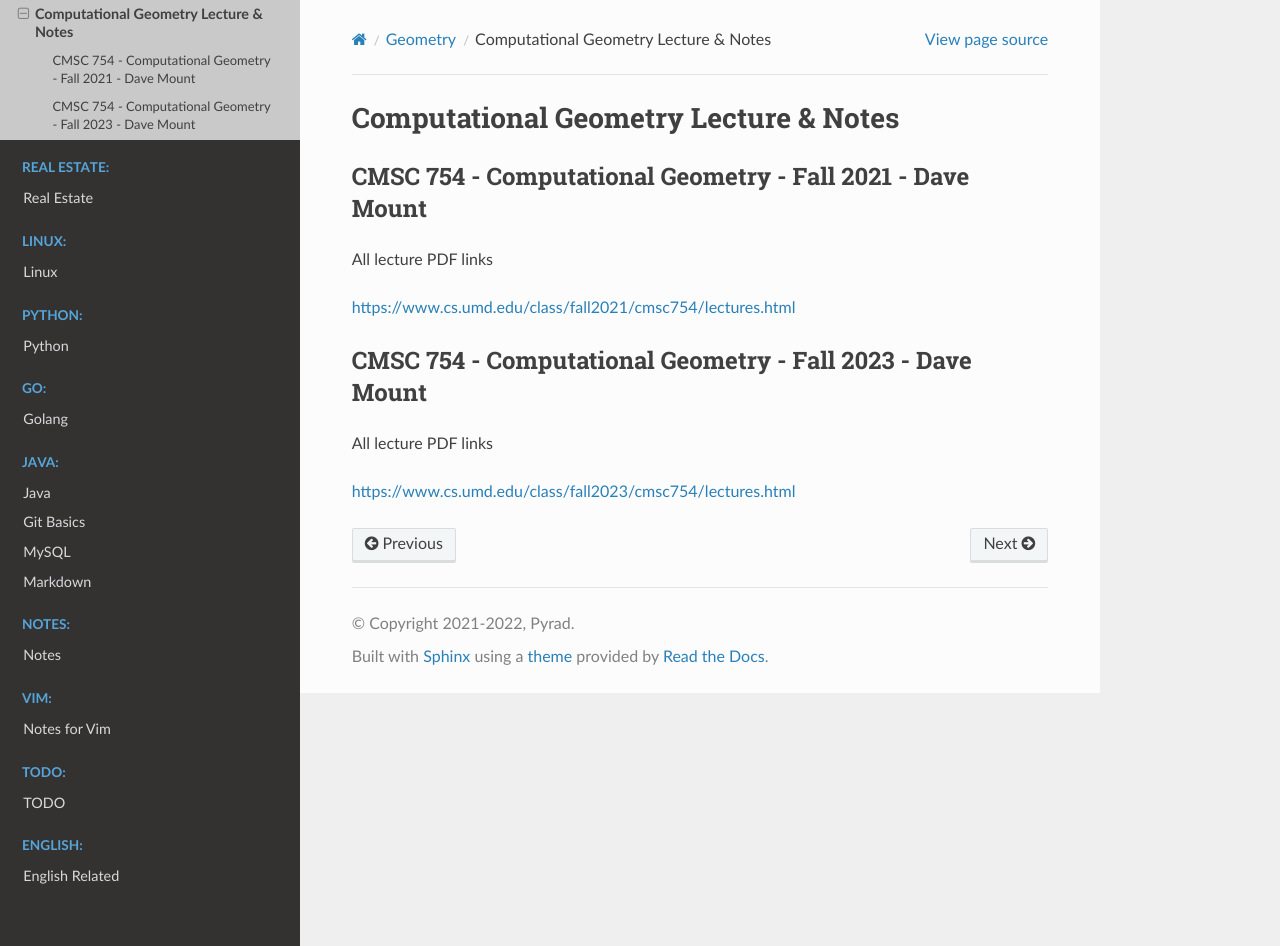
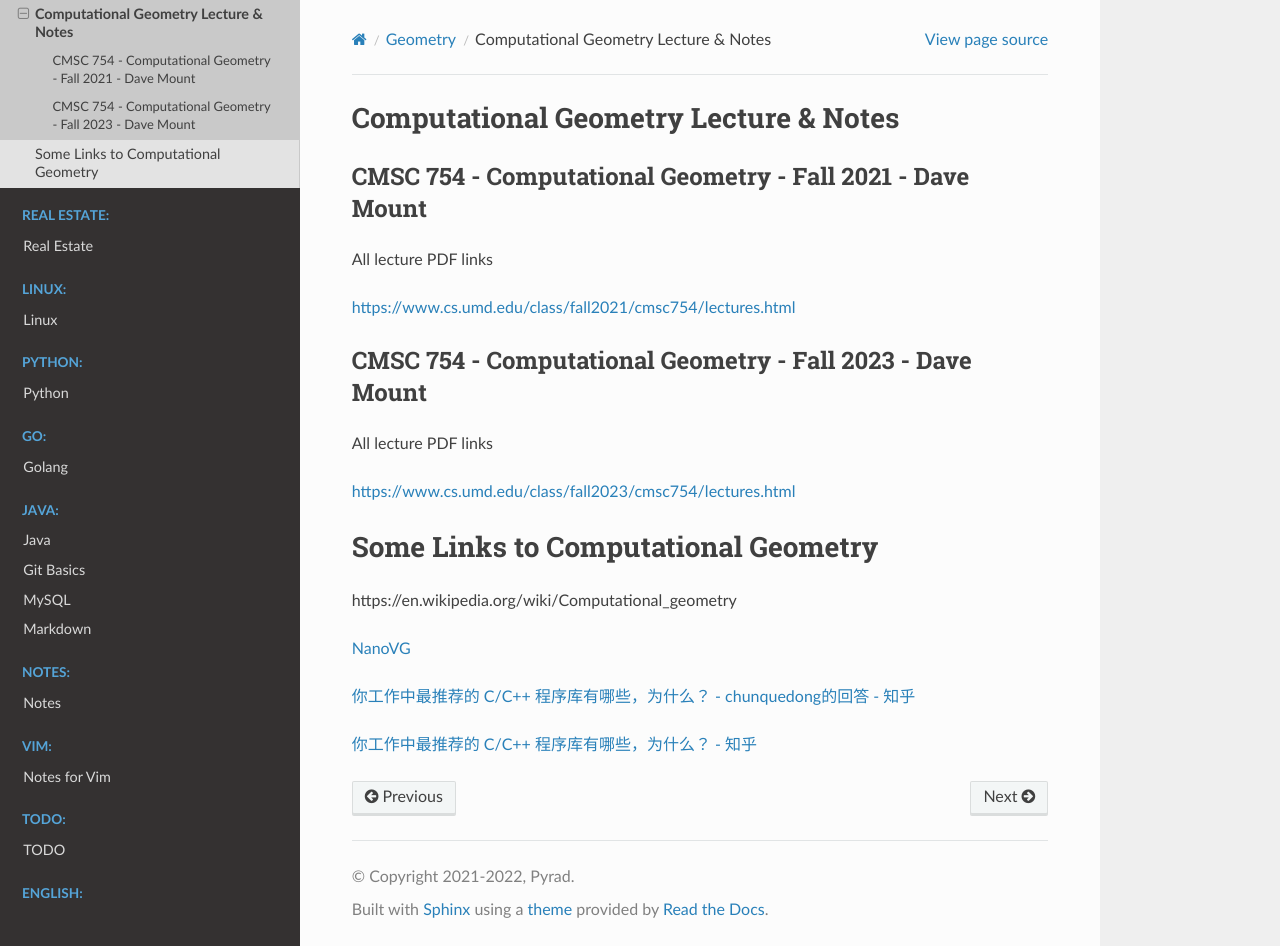
Before and after one commit to Pyrad/pyradnotes, a Sphinx documentation site: the page built from source/Geometry/GeometryRelated.md, in a window 1280 px wide and 946 px high. Built offline with Sphinx 7.4.7 and the Read the Docs theme 2.0.0, drawn with Linux system fonts in a browser that asks for light colours.

Commit message:
Geometry Some links

```diff
--- a/source/Geometry/GeometryRelated.md
+++ b/source/Geometry/GeometryRelated.md
@@ -12,3 +12,14 @@ All lecture PDF links
 All lecture PDF links
 
 [https://www.cs.umd.edu/class/fall2023/cmsc754/lectures.html](https://www.cs.umd.edu/class/fall2023/cmsc754/lectures.html)
+
+
+## Some Links to Computational Geometry
+
+https://en.wikipedia.org/wiki/Computational_geometry
+
+[NanoVG](https://github.com/memononen/nanovg)
+
+[你工作中最推荐的 C/C++ 程序库有哪些，为什么？ - chunquedong的回答 - 知乎](https://www.zhihu.com/question/51134387/answer/2664748363)
+
+[你工作中最推荐的 C/C++ 程序库有哪些，为什么？ - 知乎](https://www.zhihu.com/question/51134387)
```
